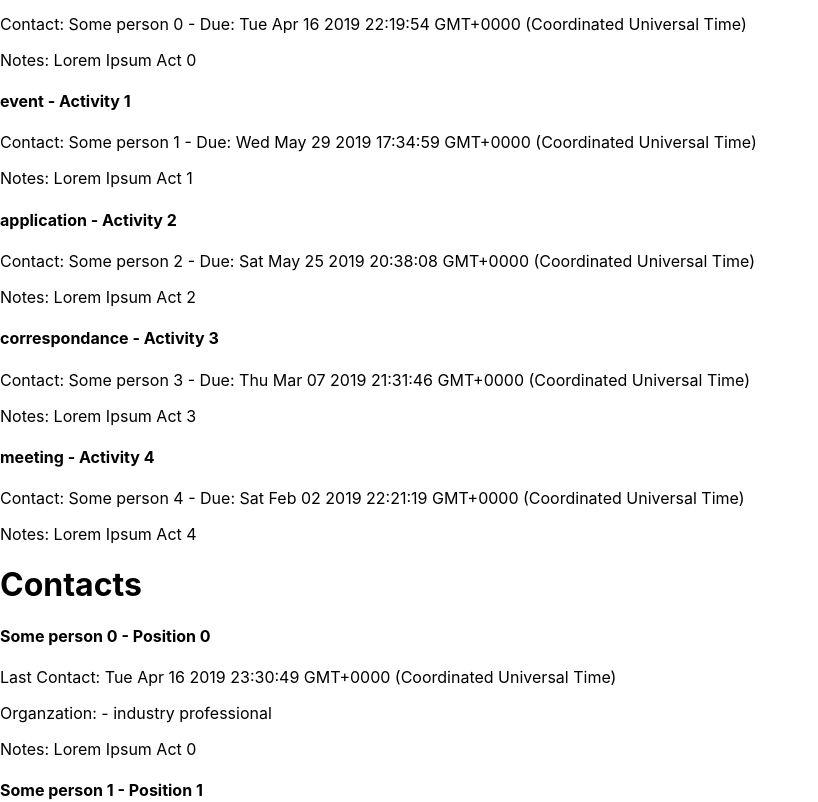
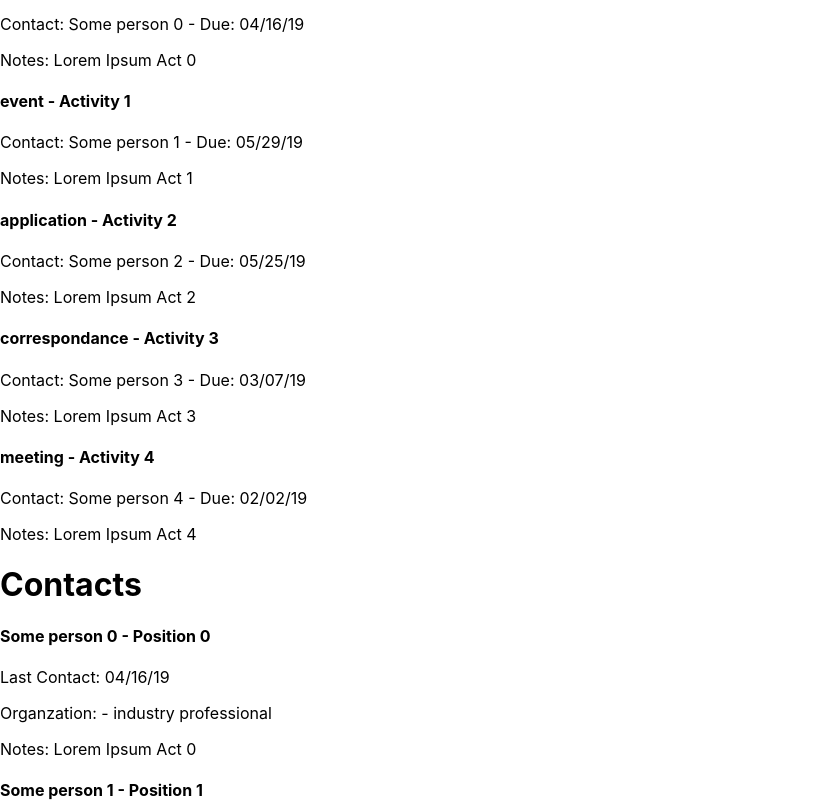
Before and after one commit to danschoch/seeker-app, a React (Create React App) app in the folder client/: page / in a window 1280 px wide. Shown: the part 300-1102 px from the top of the page, without its empty margins (0-818 px from the left). Built offline with nearby package versions, Linux system fonts and the light colour scheme.

Commit message:
add moment.js formatting to activity and contact components

```diff
--- a/client/src/components/Activity.js
+++ b/client/src/components/Activity.js
@@ -1,13 +1,15 @@
 import React, { Component } from 'react';
+import Moment from 'react-moment';
 
 class Activity extends Component {
 
     render() {
         const { activity } = this.props;
+        let formattedDate = <Moment format="MM/DD/YY" >{activity.dueDate}</Moment>
         return (
             <div>
                 <h4>{activity.type} - {activity.title}</h4>
-                <p>Contact: {activity.contact} - Due: {activity.dueDate}</p>
+                <p>Contact: {activity.contact} - Due: {formattedDate}</p>
                 <p>Notes: {activity.notes}</p>
             </div>
         )
--- a/client/src/components/Contact.js
+++ b/client/src/components/Contact.js
@@ -1,13 +1,16 @@
 import React, { Component } from 'react';
+import Moment from 'react-moment';
 
 class Contact extends Component {
 
     render() {
         const { contact } = this.props;
+        let formattedDate = <Moment format="MM/DD/YY" >{contact.lastContact}</Moment>
+
         return (
             <div>
                 <h4>{contact.name} - {contact.title}</h4>
-                <p>Last Contact: {contact.lastContact}</p>
+                <p>Last Contact: {formattedDate}</p>
                 <p>Organzation: {contact.organizaton} - {contact.type}</p>
                 <p>Notes: {contact.notes}</p>
             </div>
--- a/client/src/mockData.js
+++ b/client/src/mockData.js
@@ -44,7 +44,7 @@ for (let i = 0; i < 5; i++) {
         name: `Some person ${i}`,
         title: `Position ${i}`,
         notes: `Lorem Ipsum Act ${i}`,
-        lastContact: randomDate(new Date(), new Date(2019, 6, 1)).toString(),
+        lastContact: randomDate(new Date(), new Date(2019, 6, 1)),
         type: randomType(["recruiter", "hiring manager", "industry professional", "other"]),
         organization: `Some Org ${i}`
     }
```
